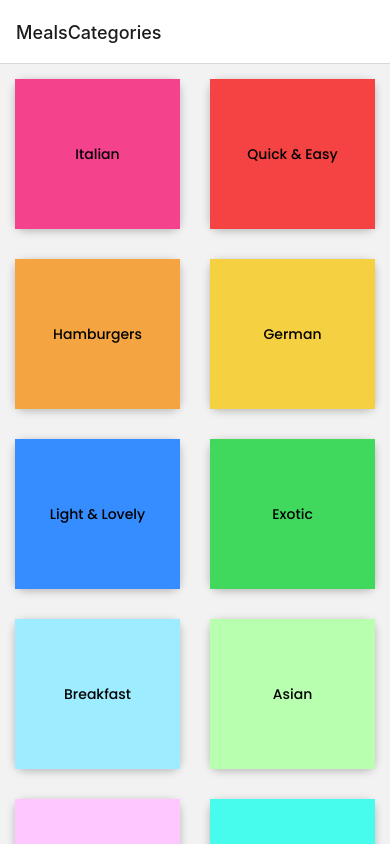
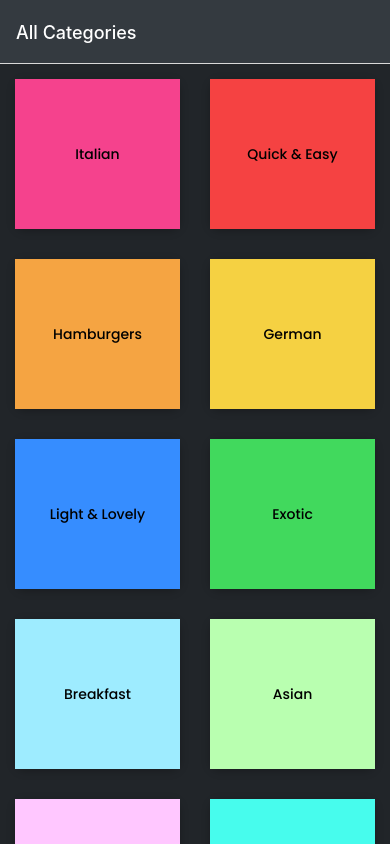
Before and after one commit to ghosh-abhirup/menu-MobileApp, a React Native app: screen / in a window 390 px wide. Built offline with nearby package versions, Linux system fonts and the light colour scheme.

Commit message:
Editing Stack header using options

```diff
--- a/App.js
+++ b/App.js
@@ -24,8 +24,24 @@
     <>
       <StatusBar style="light" />
       <NavigationContainer>
-        <Stack.Navigator>
-          <Stack.Screen name="MealsCategories" component={CategoryScreen} />
+        <Stack.Navigator
+          screenOptions={{
+            headerStyle: {
+              backgroundColor: "#343a40",
+            },
+            headerTintColor: "white",
+            contentStyle: {
+              backgroundColor: "#212529",
+            },
+          }}
+        >
+          <Stack.Screen
+            name="MealsCategories"
+            component={CategoryScreen}
+            options={{
+              title: "All Categories",
+            }}
+          />
           <Stack.Screen name="MealsOverview" component={MealsOverviewScreen} />
         </Stack.Navigator>
       </NavigationContainer>
--- a/screens/MealsOverviewScreen.js
+++ b/screens/MealsOverviewScreen.js
@@ -1,16 +1,25 @@
 import { View } from "react-native";
-import { MEALS } from "../data/dummy-data";
+import { CATEGORIES, MEALS } from "../data/dummy-data";
 import { Text } from "react-native";
 import { StyleSheet } from "react-native";
 import { FlatList } from "react-native";
 import MealItem from "../components/MealItem";
+import { useLayoutEffect } from "react";
 
-const MealsOverviewScreen = ({ route }) => {
+const MealsOverviewScreen = ({ route, navigation }) => {
   const { categoryId } = route.params;
 
   const availableMeals = MEALS.filter(
     (item) => item.categoryIds.indexOf(categoryId) >= 0
   );
+
+  useLayoutEffect(() => {
+    const categoryTitle = CATEGORIES.find(
+      (category) => category.id === categoryId
+    ).title;
+
+    navigation.setOptions({ title: categoryTitle });
+  }, [categoryId, navigation]);
 
   const renderMealItem = (itemData) => {
     const mealItemProps = {
```
